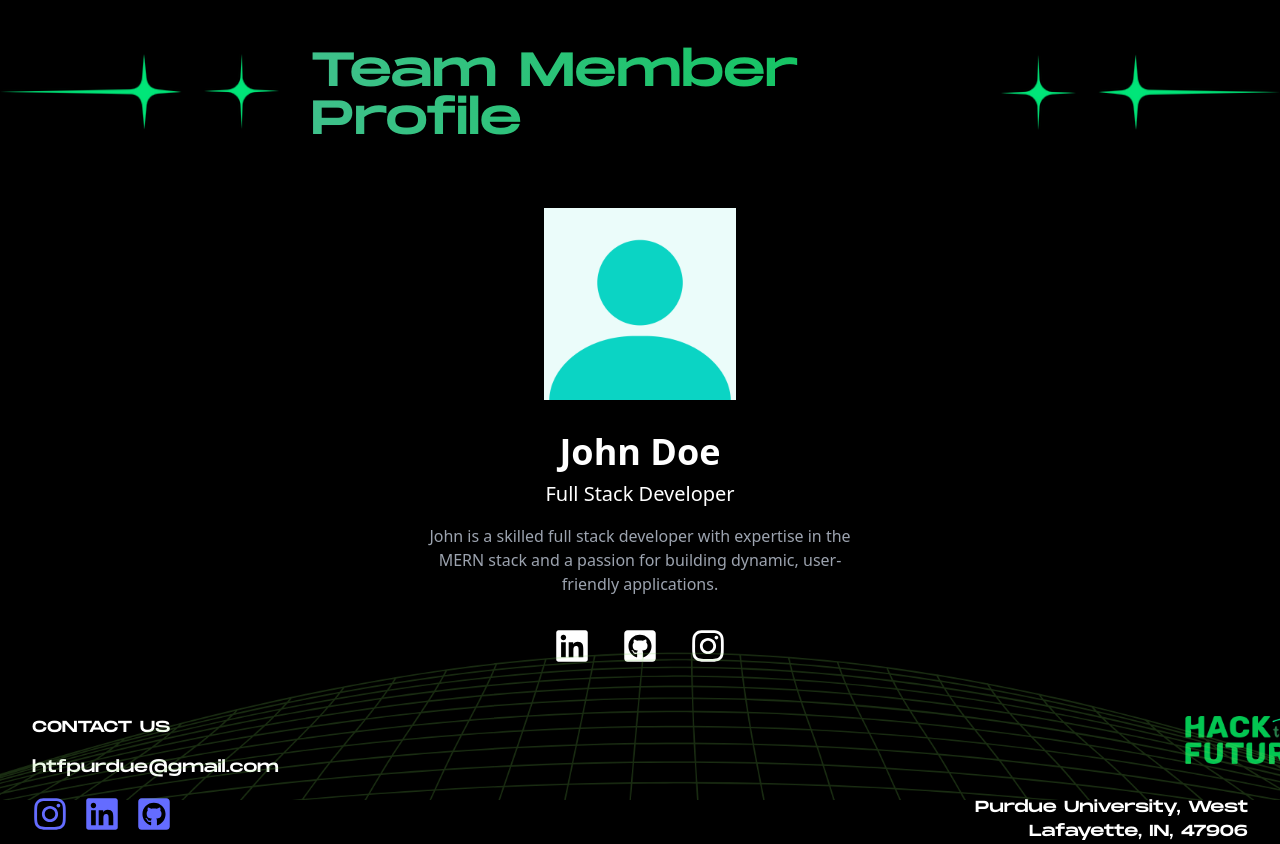
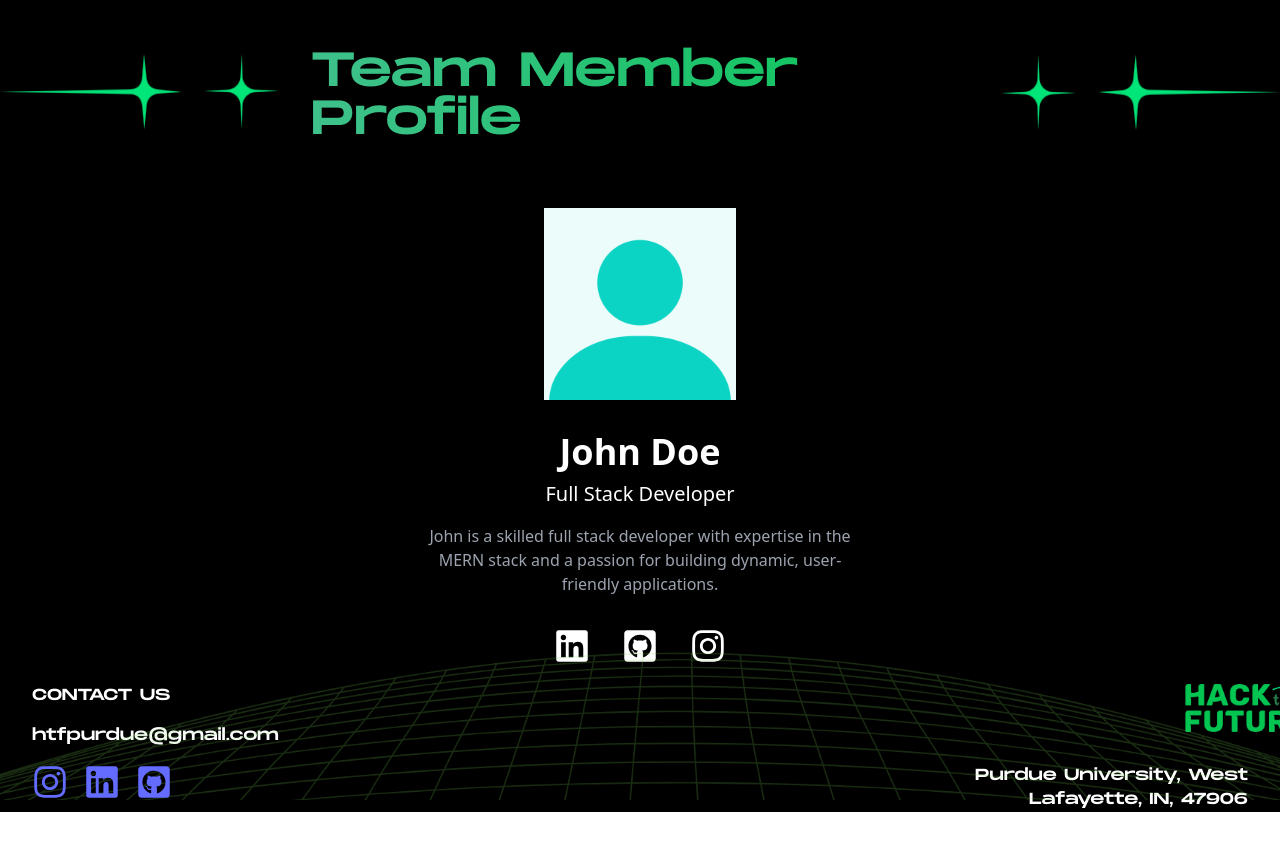
Before and after one commit to youngjun-yoo16/workshop-vite, a React (Vite) app: page /demo in a window 1280 px wide. Shown: the top 844 px of the page. After the commit the page ends 812 px from the top, so only its background shows below. Built offline with nearby package versions, Linux system fonts and the light colour scheme.

Commit message:
fixed layering

```diff
--- a/src/pages/demoPage.jsx
+++ b/src/pages/demoPage.jsx
@@ -23,7 +23,7 @@ export default function DemoPage() {
         <div className="w-full h-3/6 flex flex-col items-center mt-4 pt-12">
           {/* Profile Picture */}
           <img
-            src="/default.png" // Placeholder image
+            src="default.png" // Placeholder image
             alt="Profile Picture"
             className={`w-48 h-48 object-cover ${
               isHovered ? "scale-110" : "scale-100"
@@ -70,11 +70,11 @@ export default function DemoPage() {
         </div>
 
         {/* Footer */}
-        <div className="w-full mt-8 flex gap-10 font-monument text-base bg-black text-white pt-20">
+        <div className="w-full flex gap-10 font-monument text-base bg-black text-white pt-20">
           <div className="flex-col px-8 pt-16">
             <h1 className="pb-4 text-htfgreen">CONTACT US</h1>
             <h1>htfpurdue@gmail.com</h1>
-            <div className="flex text-4xl pt-4 gap-4">
+            <div className="flex absolute z-10 text-4xl pt-4 gap-4">
               <a
                 href="https://www.linkedin.com/company/hack-the-future-at-purdue/"
                 target="_blank"
@@ -110,7 +110,7 @@ export default function DemoPage() {
             </h1>
           </div>
           <img
-            className="absolute overflow-hidden bottom-0 "
+            className="absolute overflow-hidden bottom-0 z-0 "
             src="/globe.png"
             alt="Globe Background"
           />
```
